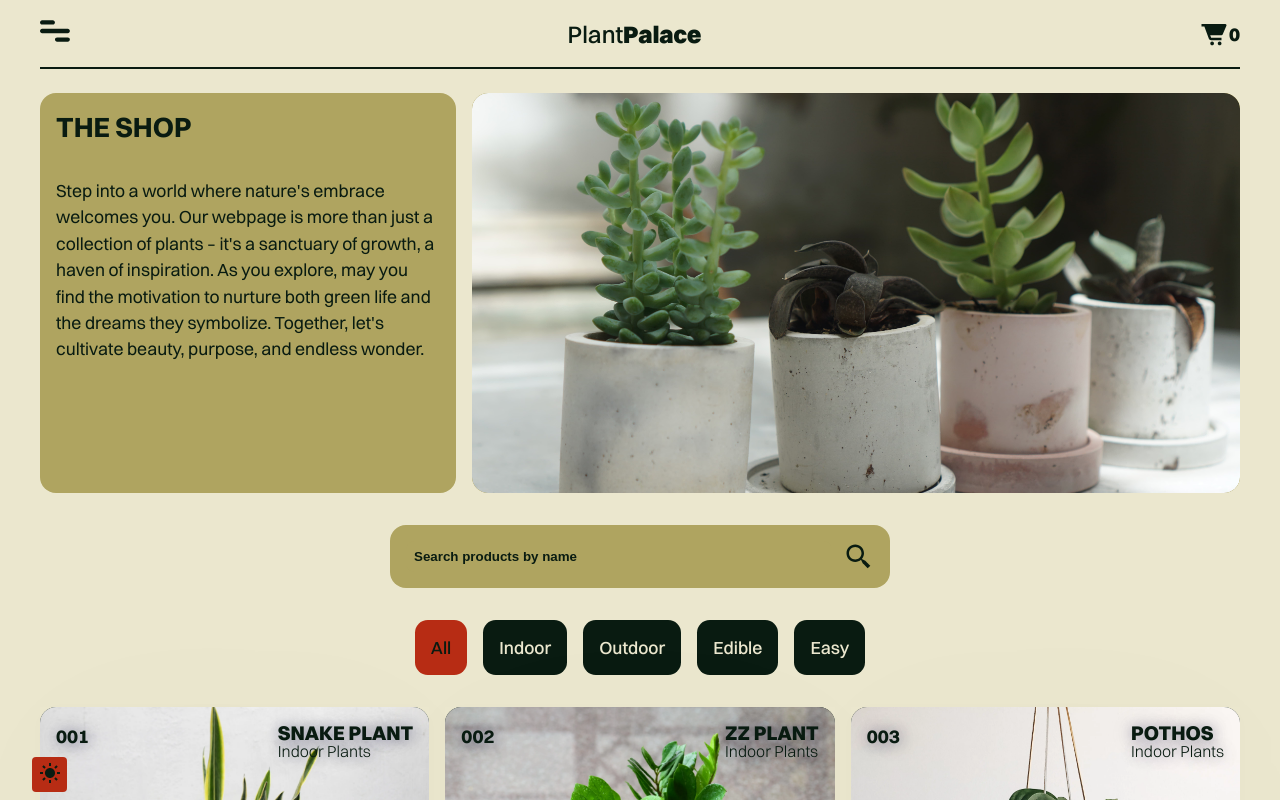
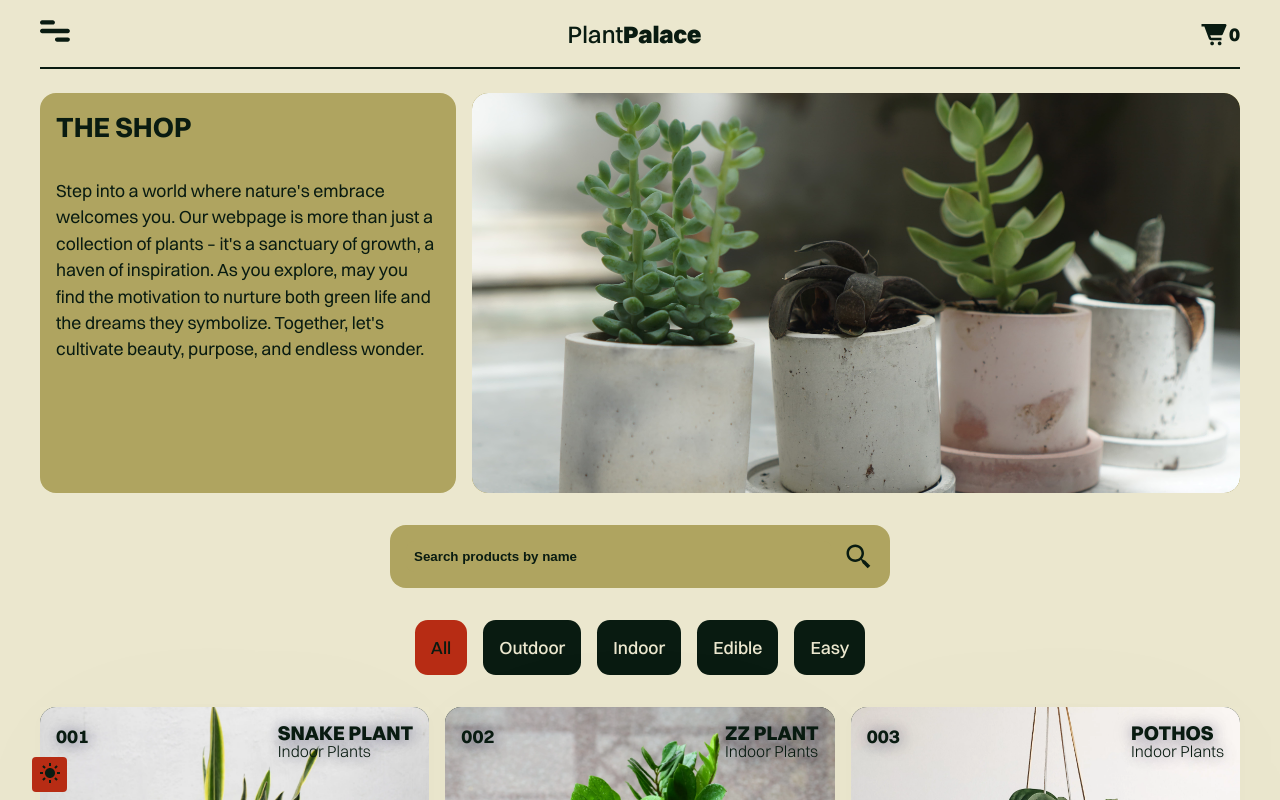
Before and after one commit to CyxKris/plant-palace, a React (Vite) app: page /shop in a window 1280 px wide. Shown: the top 800 px of the page. Built offline with nearby package versions, Linux system fonts and the light colour scheme.

Commit message:
Updated the Search buttons on the shop page.

```diff
--- a/src/components/FormSearch.jsx
+++ b/src/components/FormSearch.jsx
@@ -32,20 +32,20 @@ const FormSearch = (props) => {
 
                 <button
                     className={
+                        activeCategory === "Outdoor Plants" ? "active" : ""
+                    }
+                    onClick={() => setActiveCategory("Outdoor Plants")}
+                >
+                    Outdoor
+                </button>
+
+                <button
+                    className={
                         activeCategory === "Indoor Plants" ? "active" : ""
                     }
                     onClick={() => setActiveCategory("Indoor Plants")}
                 >
                     Indoor
-                </button>
-
-                <button
-                    className={
-                        activeCategory === "Outdoor Plants" ? "active" : ""
-                    }
-                    onClick={() => setActiveCategory("Outdoor Plants")}
-                >
-                    Outdoor
                 </button>
 
                 <button
```
